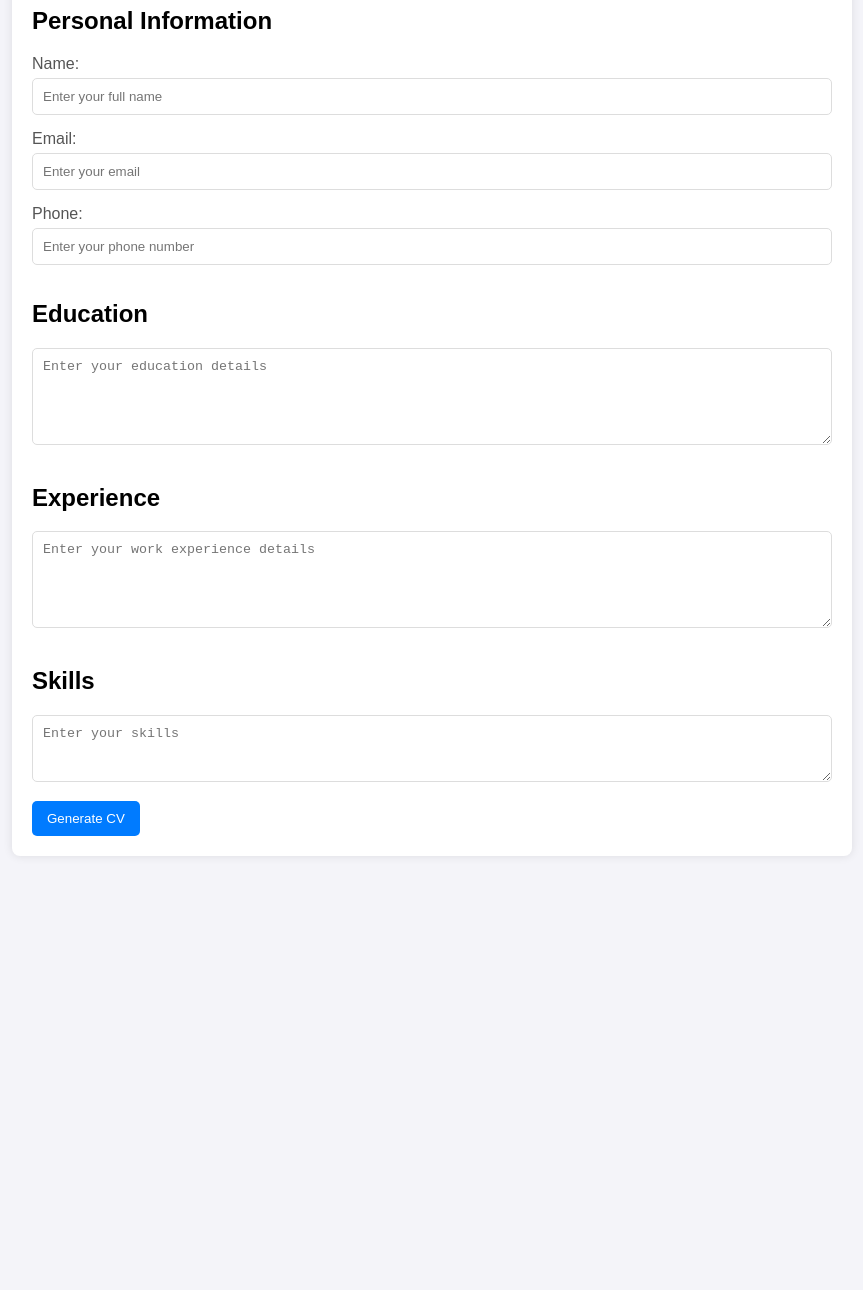
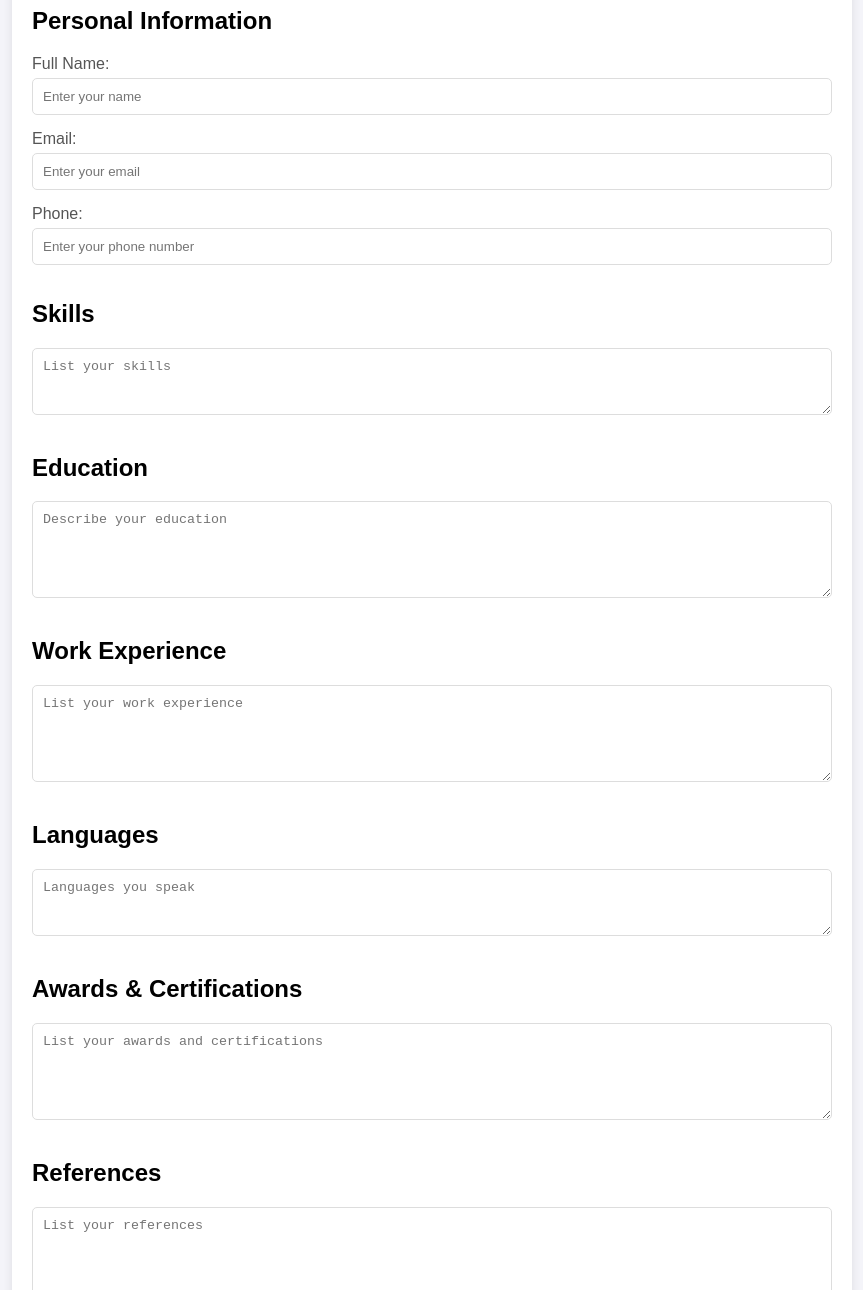
Before and after one commit to Sire360/CV-builder, a plain HTML site: page index.html in a window 1280 px wide. Shown: the part 113-1403 px from the top of the page, without its empty margins (208-1071 px from the left). Before the commit the page ends 989 px from the top, so only its background shows below. Drawn offline with Linux system fonts and the light colour scheme.

Commit message:
Update index.html

```diff
--- a/index.html
+++ b/index.html
@@ -3,16 +3,17 @@
 <head>
   <meta charset="UTF-8">
   <meta name="viewport" content="width=device-width, initial-scale=1.0">
-  <title>CV Builder</title>
+  <title>Dynamic CV Builder</title>
   <link rel="stylesheet" href="styles.css">
 </head>
 <body>
   <div class="container">
-    <h1>CV Builder</h1>
+    <h1>Dynamic CV Builder</h1>
     <form id="cvForm">
+      <!-- Personal Information -->
       <h2>Personal Information</h2>
-      <label for="name">Name:</label>
-      <input type="text" id="name" placeholder="Enter your full name" required>
+      <label for="name">Full Name:</label>
+      <input type="text" id="name" placeholder="Enter your name" required>
 
       <label for="email">Email:</label>
       <input type="email" id="email" placeholder="Enter your email" required>
@@ -20,20 +21,36 @@
       <label for="phone">Phone:</label>
       <input type="text" id="phone" placeholder="Enter your phone number" required>
 
+      <!-- Skills -->
+      <h2>Skills</h2>
+      <textarea id="skills" rows="3" placeholder="List your skills" required></textarea>
+
+      <!-- Education -->
       <h2>Education</h2>
-      <textarea id="education" rows="5" placeholder="Enter your education details" required></textarea>
+      <textarea id="education" rows="5" placeholder="Describe your education" required></textarea>
 
-      <h2>Experience</h2>
-      <textarea id="experience" rows="5" placeholder="Enter your work experience details" required></textarea>
+      <!-- Experience -->
+      <h2>Work Experience</h2>
+      <textarea id="experience" rows="5" placeholder="List your work experience" required></textarea>
 
-      <h2>Skills</h2>
-      <textarea id="skills" rows="3" placeholder="Enter your skills" required></textarea>
+      <!-- Languages -->
+      <h2>Languages</h2>
+      <textarea id="languages" rows="3" placeholder="Languages you speak" required></textarea>
+
+      <!-- Awards and Certifications -->
+      <h2>Awards & Certifications</h2>
+      <textarea id="awards" rows="5" placeholder="List your awards and certifications"></textarea>
+
+      <!-- References -->
+      <h2>References</h2>
+      <textarea id="references" rows="5" placeholder="List your references"></textarea>
 
       <button type="button" id="generateCV">Generate CV</button>
     </form>
 
+    <!-- Preview Section -->
     <div id="cvDisplay" style="display:none;">
-      <h1>Generated CV</h1>
+      <h1>Generated CV Preview</h1>
       <div id="cvContent"></div>
       <button id="downloadCV">Download as Word</button>
     </div>
```
